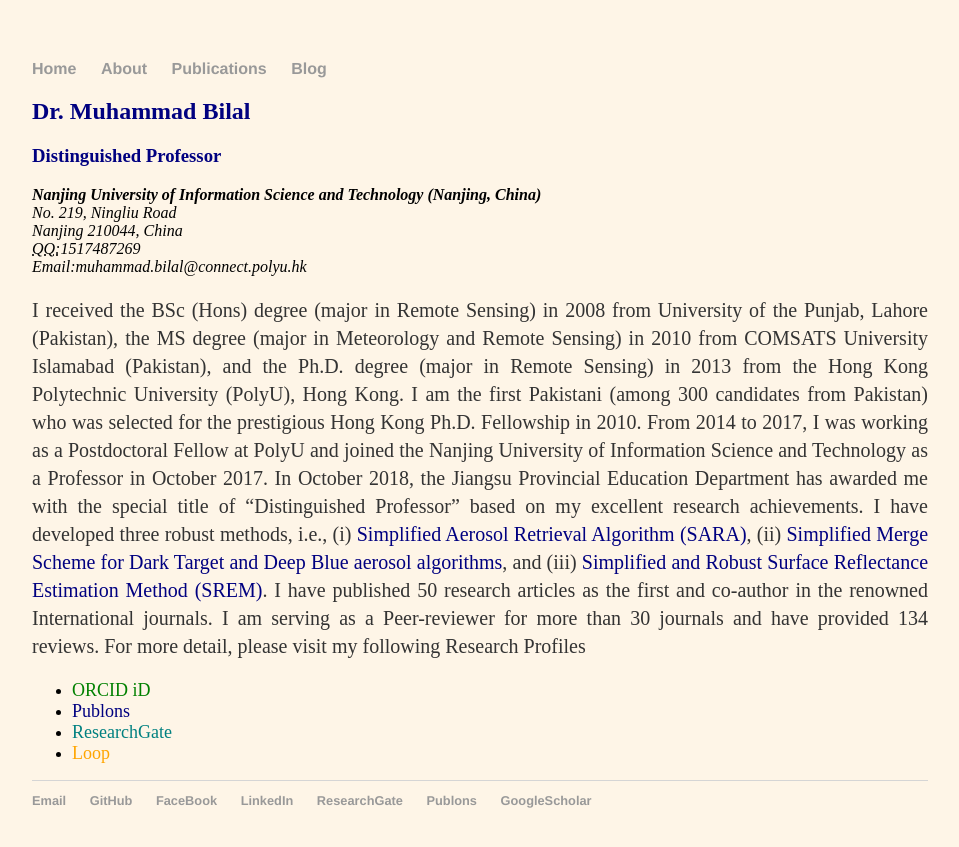
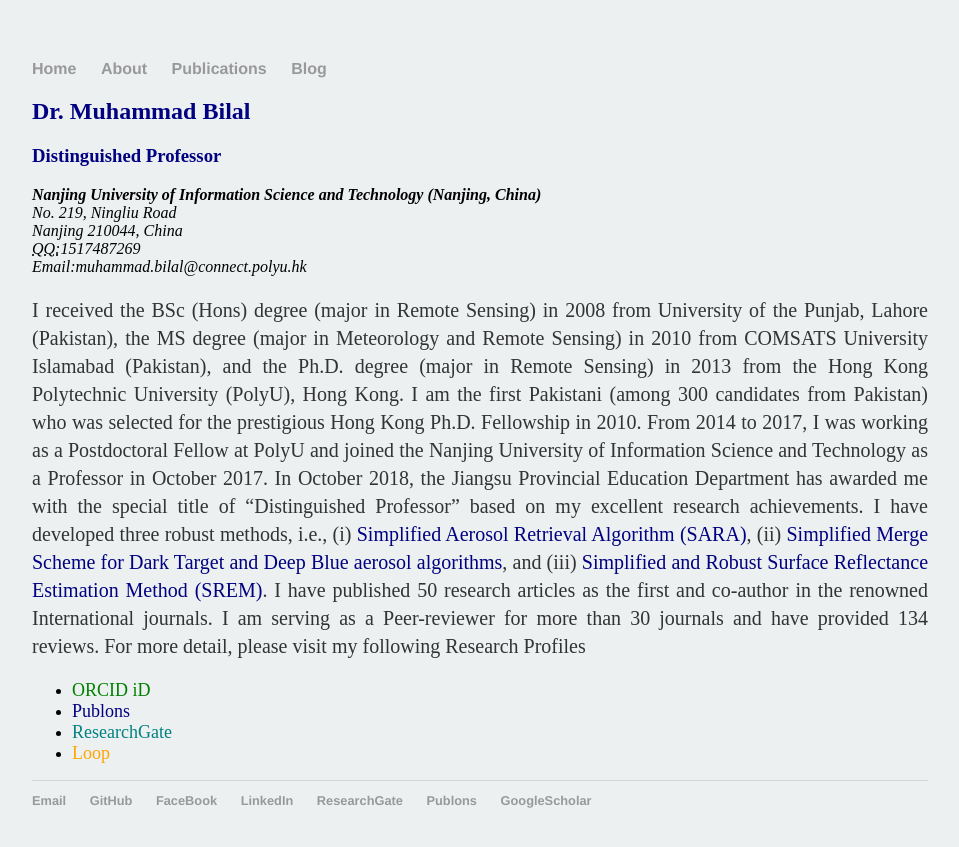
Before and after one commit to rs-DrBilal/rsbilal.github.io, a Jekyll site: the page built from about/index.html, in a window 1280 px wide. Shown: the top 847 px of the page, without its empty margins (160-1119 px from the left). Built offline with Jekyll 4.4.1, drawn with Linux system fonts in a browser that asks for light colours.

Commit message:
Update index.html

```diff
--- a/about/index.html
+++ b/about/index.html
@@ -4,7 +4,7 @@
 ---
 
 		<div class="about">
-			<body style="background-color:#FEF5E7;"></body>
+			<body style="background-color:#ECF0F1;"></body>
 			<h2 style="color: NAVY">Dr. Muhammad Bilal</h2>
 			<h3 style="color: NAVY">Distinguished Professor</h3>
 					<address>
```
